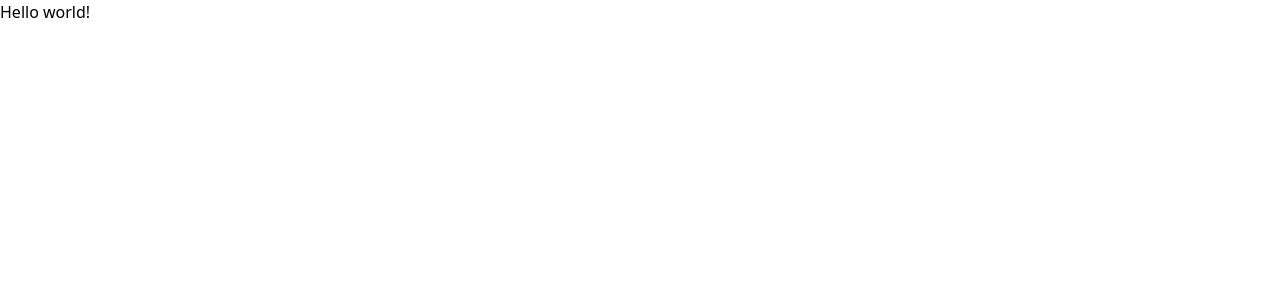
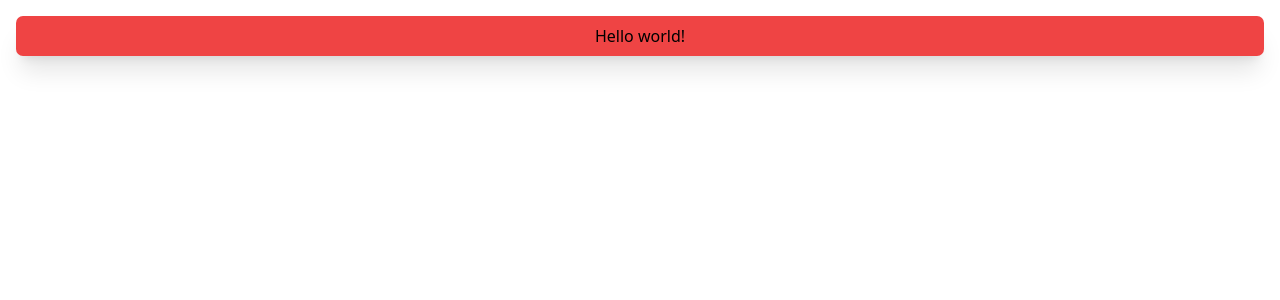
Before and after one commit to yasuriya/mirabellen, a Nuxt app: page / in a window 1280 px wide. Shown: the top 300 px of the page. Built offline with nearby package versions, Linux system fonts and the light colour scheme.

Commit message:
Add basic meta tags on the homepage. Update favicon.

```diff
--- a/pages/index.vue
+++ b/pages/index.vue
@@ -1,8 +1,17 @@
 <template>
-  <div>
+  <div
+    class="m-4 flex h-10 cursor-pointer items-center justify-center rounded-[7px] bg-red-500 shadow-xl"
+  >
     Hello world!
   </div>
 </template>
 
 <script setup lang="ts">
+useHead({
+  title: 'Mirabellen',
+  meta: [
+    { name: 'description', content: 'Cosmetics shop' },
+    { name: 'og:title', content: 'Mirabellen - cosmetics' },
+  ],
+})
 </script>
```
Also changed, not shown: 1 other file (tests, documents, lock files or other folders).
